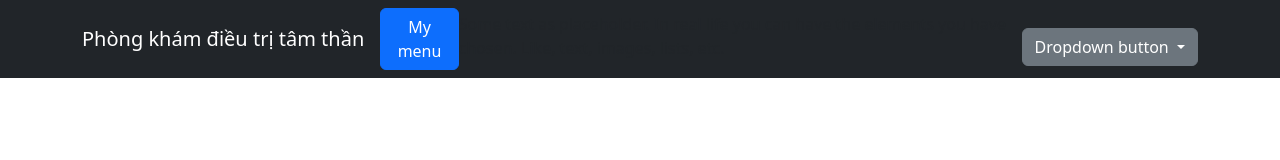
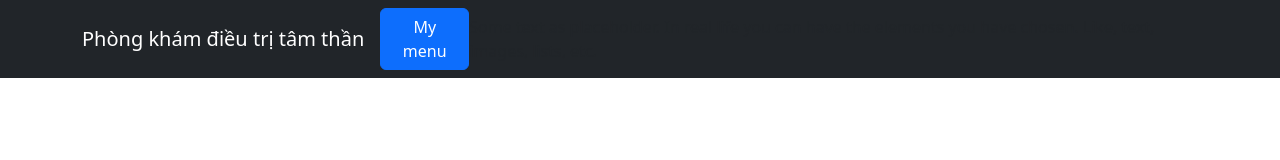
Before and after one commit to thuyhtx/dieutritamthan, a plain HTML site: page index.html in a window 1280 px wide. Drawn offline with nearby package versions, Linux system fonts and the light colour scheme.

Commit message:
Update index.html

```diff
--- a/index.html
+++ b/index.html
@@ -29,7 +29,7 @@
           <div>
             Some text as placeholder. In real life you can have the elements you have chosen. Like, text, images, lists, etc.
           </div>
-          <div class="dropdown mt-3">
+         <!-- <div class="dropdown mt-3">
             <button class="btn btn-secondary dropdown-toggle" type="button" data-bs-toggle="dropdown">
               Dropdown button
             </button>
@@ -40,7 +40,7 @@
             </ul>
           </div>
         </div>
-      </div>
+      </div> -->
 
       <!-- <div class="collapse navbar-collapse" id="navmenu">
         <ul class="navbar-nav">
```
